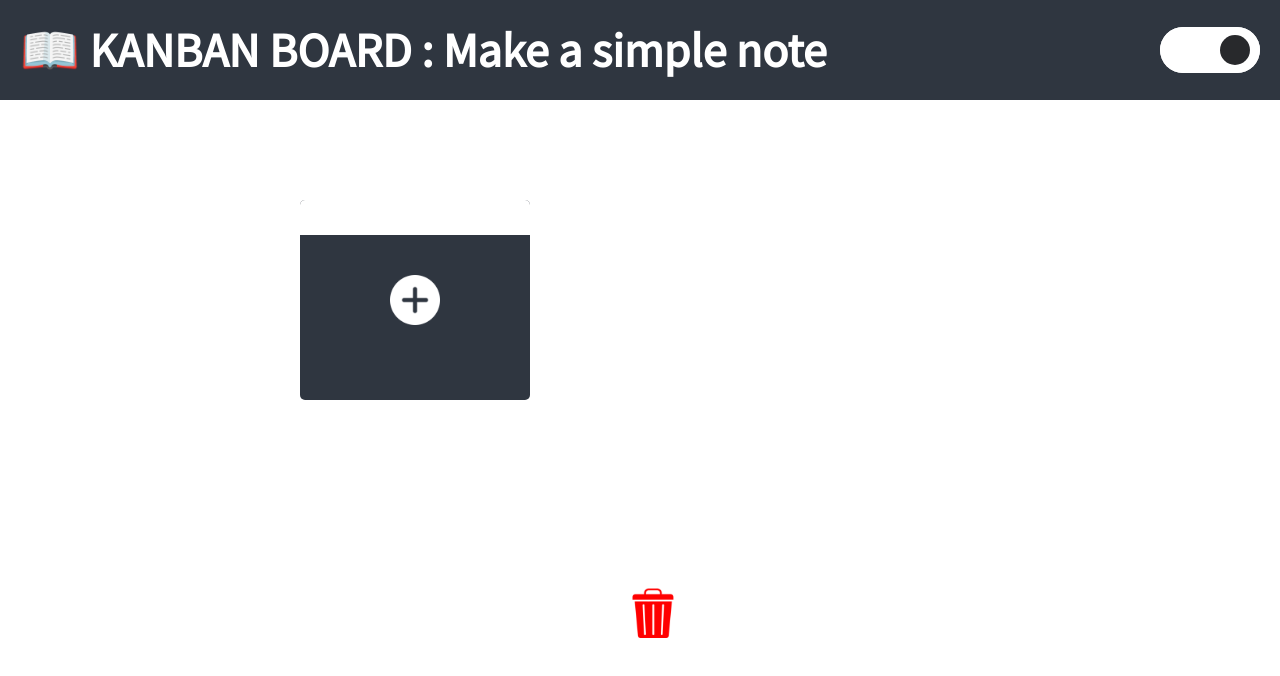
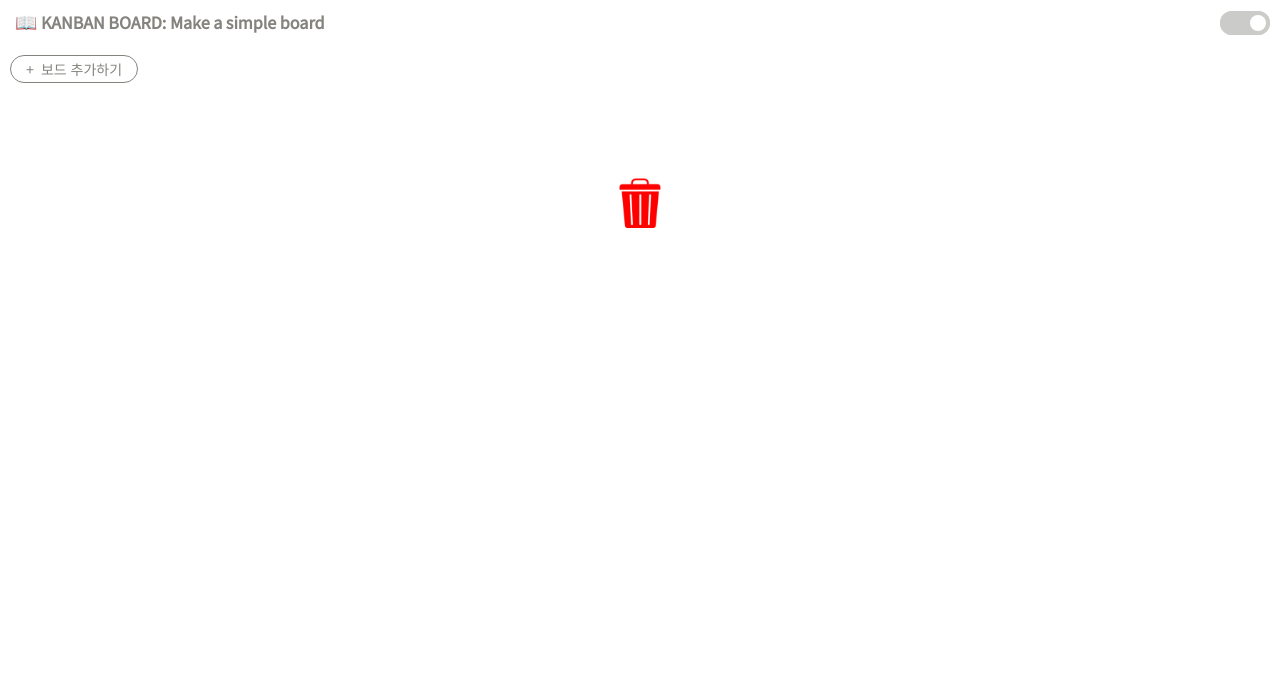
Before and after one commit to coyo-hm/Simple-Kanban-Board, a React (Create React App) app: page / in a window 1280 px wide. Shown: the top 676 px of the page. Built offline with nearby package versions, Linux system fonts and the light colour scheme.

Commit message:
feat: notion board 형식으로 바꿈

```diff
--- a/src/App.tsx
+++ b/src/App.tsx
@@ -4,7 +4,6 @@ import { ThemeProvider as StyledProvider } from "styled-components";
 import { darkTheme, lightTheme } from "./theme/theme";
 import { Theme } from "./types";
 import useCustomTheme from "./hooks/useTheme";
-
 import Home from "./pages/Home";
 
 interface IThemeContext {
--- /dev/null
+++ b/src/components/Container.tsx
@@ -0,0 +1,13 @@
+import styled from "styled-components";
+
+const Container = styled.div`
+  background-color: ${(prop) => prop.theme.bgColor};
+  width: 100%;
+  height: 100%;
+  padding: 30px;
+  display: flex;
+  flex-direction: column;
+  justify-content: center;
+  align-items: center;
+`;
+export default Container;
--- a/src/components/CreateButton.tsx
+++ b/src/components/CreateButton.tsx
@@ -61,10 +61,12 @@ const SaveButton = styled(Button)`
   width: fit-content;
   border-radius: 5px;
   padding: 5px 10px;
-  font-size: 20px;
+  font-size: 16px;
 
   &:hover {
     background-color: ${(prop) => prop.theme.blue};
+    color: white;
+    border-color: ${(prop) => prop.theme.blue};
   }
 `;
 
--- a/src/components/DroppableArea.tsx
+++ b/src/components/DroppableArea.tsx
@@ -1,4 +1,4 @@
-import { useEffect, useState } from "react";
+import React, { useEffect, useState } from "react";
 import { useForm } from "react-hook-form";
 import {
   DragDropContext,
@@ -10,56 +10,26 @@ import { useRecoilState } from "recoil";
 import { IToDoState, toDoState } from "../atoms";
 import styled from "styled-components";
 import { CONSTANT } from "../helpers/constant";
-import { Container, Boards, BoardContainer } from "../style";
+import Container from "./Container";
 import DraggableBoard from "./DraggableBoard";
-import IconPlusWhite from "../images/Icon_plus_white.png";
-import IconPlusSkyblue from "../images/Icon_plus_skyblue.png";
+import { Boards, BoardContainer } from "../style";
 import IconBinClosed from "../images/Icon_bin_closed.png";
 import IconBinOpened from "../images/Icon_bin_opened.png";
+import Button from "./Button";
 
-const CreateBoard = styled.form`
-  width: 100%;
-  text-align: center;
-  height: 100%;
-  position: relative;
-
-  input {
-    padding: 10px;
-    margin-bottom: 20px;
-    border: none;
-    outline: none;
-    width: 100%;
-    border-radius: 5px 5px 0 0;
-  }
-
-  button {
-    position: absolute;
-    bottom: calc(50% - 25px);
-    left: calc(50% - 25px);
-    background: url(${IconPlusWhite}) no-repeat center/50px;
-    width: 50px;
-    height: 50px;
-    border: none;
-
-    &:hover {
-      background: url(${IconPlusSkyblue}) no-repeat center/50px;
-    }
-  }
-`;
-
-const DeleteBtn = styled.button`
-  background: url(${IconBinClosed}) no-repeat center/50px;
-  width: 75px;
-  height: 75px;
+const DeleteButton = styled(Button)`
+  background: transparent url(${IconBinClosed}) no-repeat center/50px;
+  width: 100px;
+  height: 100px;
   border-radius: 50%;
   border: none;
-  position: absolute;
-  bottom: calc(50% - 250px);
-  left: calc(50% - 25px);
+  margin: 30px auto;
+  padding: 0 0 0 50px;
+  //position: absolute;
+  //bottom: calc(50% - 250px);
 
   &:hover {
-    background: ${(prop) => prop.theme.hoverColor} url(${IconBinOpened})
-      no-repeat center/50px;
+    background: rgba(255, 0, 0, 0.2) url(${IconBinOpened}) no-repeat center/50px;
   }
 `;
 
@@ -75,7 +45,7 @@ function DroppableArea() {
 
   useEffect(() => {
     let savedTodo: IToDoState[] = JSON.parse(
-      localStorage.getItem("TODOS") || "[]"
+      localStorage.getItem("TODOS") || "[]",
     );
     setToDos(savedTodo);
   }, []);
@@ -108,7 +78,7 @@ function DroppableArea() {
         //같은 보드 내에서 움직일때
         setToDos((allBoards) => {
           const boardCopy = allBoards.find(
-            (board) => board.id === source.droppableId
+            (board) => board.id === source.droppableId,
           );
           if (!boardCopy?.list) return allBoards;
           const cardList = [...boardCopy?.list];
@@ -120,7 +90,7 @@ function DroppableArea() {
           const newBoards = allBoards.map((board) =>
             board.id === source.droppableId
               ? { id: source.droppableId, list: cardList }
-              : board
+              : board,
           );
           return newBoards;
         });
@@ -128,10 +98,10 @@ function DroppableArea() {
         //보드를 건너서 움직일때
         setToDos((allBoards) => {
           const sourceBoard = allBoards.find(
-            (board) => board.id === source.droppableId
+            (board) => board.id === source.droppableId,
           );
           const destinationBoard = allBoards.find(
-            (board) => board.id === destination.droppableId
+            (board) => board.id === destination.droppableId,
           );
           if (!sourceBoard?.list || !destinationBoard?.list) return allBoards;
 
@@ -181,7 +151,7 @@ function DroppableArea() {
       const newList = [...targetBoard?.list];
       newList.splice(cardId, 1);
       const newBoards = allBoards.map((board) =>
-        board.id === boardId ? { id: boardId, list: newList } : board
+        board.id === boardId ? { id: boardId, list: newList } : board,
       );
       return newBoards;
     });
@@ -206,12 +176,6 @@ function DroppableArea() {
         >
           {(provided) => (
             <Boards {...provided.droppableProps} ref={provided.innerRef}>
-              <BoardContainer style={{ padding: "0" }}>
-                <CreateBoard onSubmit={handleSubmit(createBoard)}>
-                  <input {...register("boardId", { required: true })} />
-                  <button type="submit" />
-                </CreateBoard>
-              </BoardContainer>
               {toDos.map((board, idx) => (
                 <DraggableBoard
                   idx={idx}
@@ -226,7 +190,10 @@ function DroppableArea() {
         </Droppable>
         <Droppable droppableId={CONSTANT.DROP_TYPE.DELETE}>
           {(provided) => (
-            <DeleteBtn {...provided.droppableProps} ref={provided.innerRef} />
+            <DeleteButton
+              {...provided.droppableProps}
+              ref={provided.innerRef}
+            />
           )}
         </Droppable>
       </Container>
--- a/src/theme/ToggleTheme.tsx
+++ b/src/components/ToggleTheme.tsx
@@ -1,3 +1,4 @@
+import React from "react";
 import { useContext } from "react";
 import styled from "styled-components";
 import { ThemeContext } from "../App";
@@ -5,20 +6,21 @@ import { ThemeContext } from "../App";
 interface IToggle {
   isDark: boolean;
 }
+
 const ToggleWrapper = styled.div<IToggle>`
-  position: absolute;
-  width: 100px;
-  top: 27px;
-  right: 20px;
+  width: 50px;
+  height: 24px;
+  position: relative;
 
   label {
     position: absolute;
-    width: 100px;
-    height: 46px;
-    background-color: ${(props) => (props.isDark ? "#28292c" : "white")};
-    border-radius: 50px;
+    width: 50px;
+    height: 24px;
+    background-color: ${(props) => (props.isDark ? "#28292c" : "#cbcbc9")};
+    border-radius: 28px;
     cursor: pointer;
     border: none;
+
     input {
       position: absolute;
       display: none;
@@ -28,32 +30,31 @@ const ToggleWrapper = styled.div<IToggle>`
       position: absolute;
       width: 100%;
       height: 100%;
-      border-radius: 50px;
+      border-radius: 28px;
       transition: 0.3s;
       border: none;
     }
 
     input:checked ~ .slider {
-      background-color: white;
+      background-color: #cbcbc9;
     }
 
     .slider::before {
       content: "";
       position: absolute;
-      top: 8px;
+      top: 4px;
       left: 10px;
-      width: 30px;
-      height: 30px;
+      width: 16px;
+      height: 16px;
       border-radius: 50%;
-      box-shadow: inset 12px -2px 0px 0px white;
+      box-shadow: inset 6px -2px 0px 0px white;
       background-color: #28292c;
-
       transition: 0.3s;
     }
 
     input:checked ~ .slider::before {
-      transform: translateX(50px);
-      background-color: #28292c;
+      transform: translateX(20px);
+      background-color: white;
       box-shadow: none;
     }
   }
--- a/src/pages/Home.tsx
+++ b/src/pages/Home.tsx
@@ -1,45 +1,55 @@
+import React from "react";
 import { Helmet } from "react-helmet";
 import styled from "styled-components";
-import ToggleTheme from "../theme/ToggleTheme";
+import ToggleTheme from "../components/ToggleTheme";
 import DroppableArea from "../components/DroppableArea";
+import Toolbar from "../components/Toolbar";
+import ModalProvider from "../contexts/ModalContext";
 
 const Container = styled.div`
   display: flex;
   flex-direction: column;
-  min-width: 550px;
+  row-gap: 10px;
+  justify-content: stretch;
+  align-items: flex-start;
 `;
 
 const Header = styled.header`
-  height: 100px;
+  height: 45px;
   width: 100%;
-  background-color: ${(prop) => prop.theme.boardColor};
-  color: ${(prop) => prop.theme.bgColor};
+  background-color: transparent;
+  color: ${(prop) => prop.theme.textColor};
   font-weight: 800;
-  font-size: 48px;
-  line-height: 100px;
-  padding: 0 20px;
-  position: relative;
+  font-size: 18px;
+  line-height: 45px;
+  padding: 0 10px 0 15px;
+  display: flex;
+  align-items: center;
 `;
 
 const Subtitle = styled.span`
-  @media screen and (max-width: 970px) {
-    & {
-      visibility: hidden;
-    }
-  }
+  flex-grow: 1;
+  //@media screen and (max-width: 970px) {
+  //  & {
+  //    visibility: hidden;
+  //  }
+  //}
 `;
 
 export default function Home() {
   return (
     <Container>
+      <ModalProvider>
         <Helmet>
           <title>SIMPLE KANBAN BOARD</title>
         </Helmet>
         <Header>
-        📖 KANBAN BOARD <Subtitle>: Make a simple note</Subtitle>
+          📖 KANBAN BOARD <Subtitle>: Make a simple board</Subtitle>
           <ToggleTheme />
         </Header>
+        <Toolbar />
         <DroppableArea />
+      </ModalProvider>
     </Container>
   );
 }
--- a/src/style/globalStyle.tsx
+++ b/src/style/globalStyle.tsx
@@ -45,6 +45,7 @@ export const GlobalStyle = createGlobalStyle`
         margin: 0;
         background: ${(props) => props.theme.bgColor};
         color: ${(props) => props.theme.textColor};
+        overflow: hidden;
     }
 
     menu, ol, ul {
@@ -73,5 +74,15 @@ export const GlobalStyle = createGlobalStyle`
 
     * {
         box-sizing: border-box;
+
+        &::-webkit-scrollbar {
+            width: 10px;
+        }
+        &::-webkit-scrollbar-thumb {
+            background: rgb(0, 0, 0);
+        }
+        &::-webkit-scrollbar-track {
+            background: rgb(0, 0, 0, 0.3);
+        }
     }
 `;
--- a/src/style/index.tsx
+++ b/src/style/index.tsx
@@ -1,15 +1,4 @@
 import styled from "styled-components";
-
-export const Container = styled.div`
-  background-color: ${(prop) => prop.theme.bgColor};
-  display: flex;
-  max-width: 680px;
-  width: 100%;
-  margin: 100px auto;
-  justify-content: center;
-  align-items: center;
-  height: 100%;
-`;
 
 export const Boards = styled.div`
   width: 100%;
@@ -17,7 +6,6 @@ export const Boards = styled.div`
   flex-wrap: nowrap;
   overflow-y: hidden;
   overflow-x: auto;
-  padding-bottom: 20px;
 
   &::-webkit-scrollbar {
     width: 10px;
```
Lines whose indentation alone changed are shown as unchanged.
